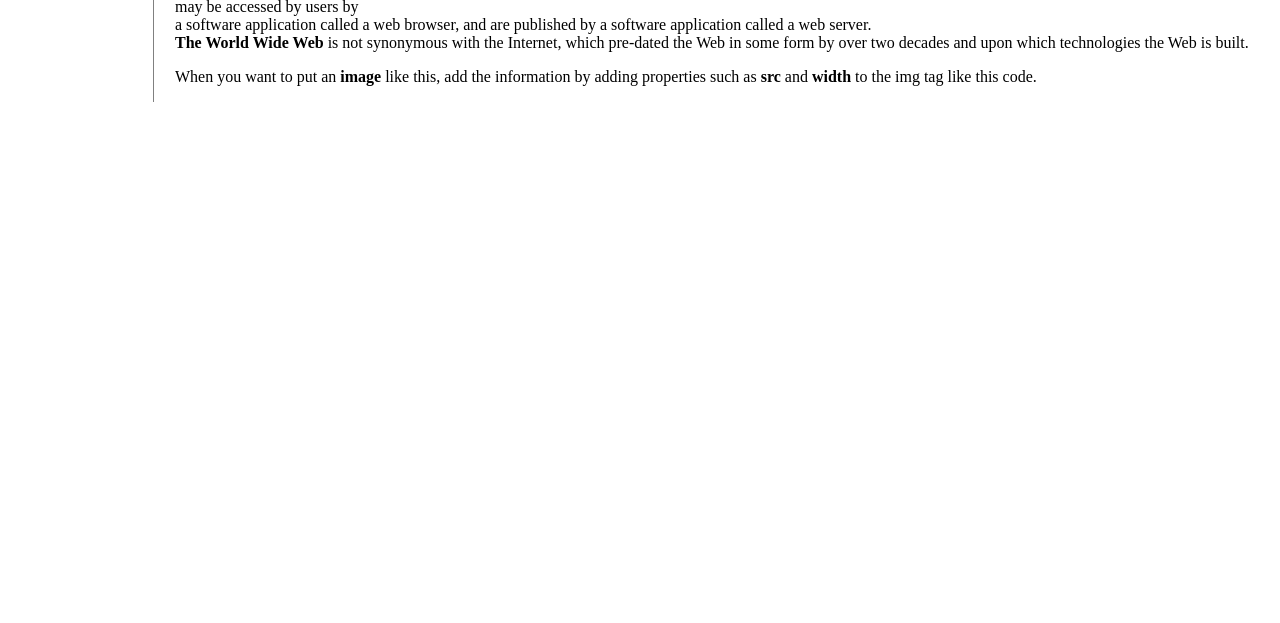
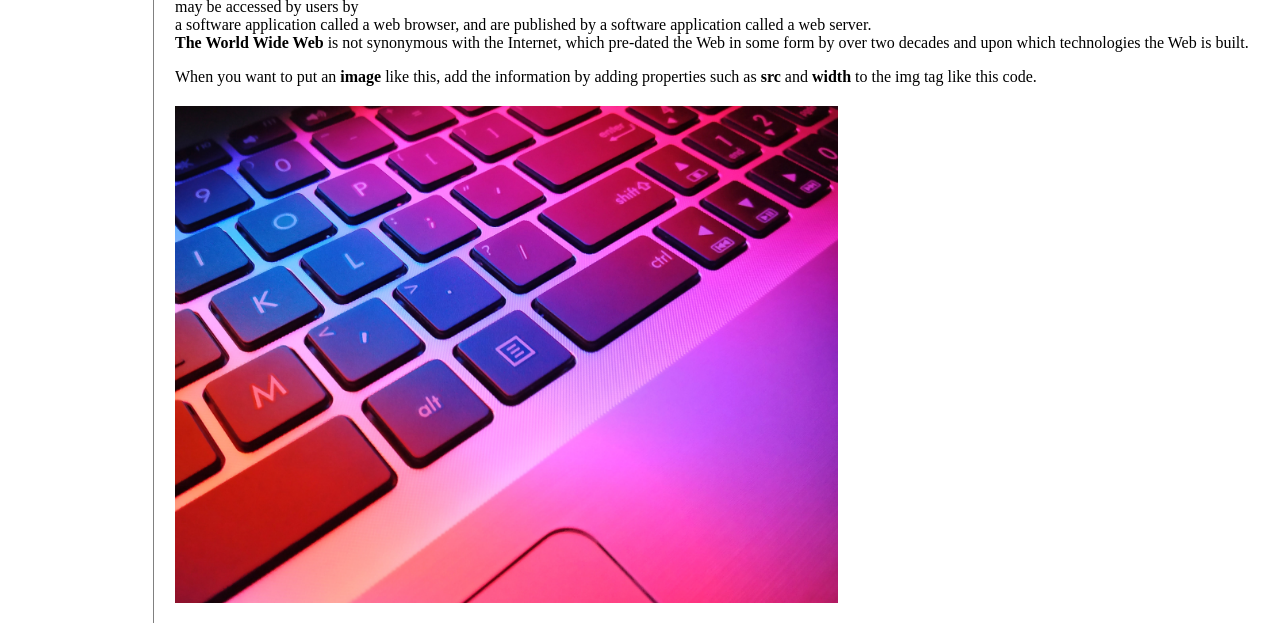
Before and after one commit to HUN77/web3, a plain HTML site: page index.html in a window 1280 px wide. Shown: the part 227-850 px from the top of the page. Before the commit the page ends 800 px from the top, so only its background shows below. Drawn offline with Linux system fonts and the light colour scheme.

Commit message:
second version

```diff
--- a/index.html
+++ b/index.html
@@ -25,9 +25,10 @@
       <strong>Protocol (HTTP)</strong>, may be accessed by users by <br>a software application called a web browser,
       and are published by a software application called a web server. <br><strong>The World Wide Web</strong>
       is not synonymous with the Internet, which pre-dated the Web in some form by over two decades and upon which technologies the Web is built.
-
-      <p>When you want to put an <strong>image</strong> like this, add the information by adding properties such as <strong>src</strong> and <strong>width</strong> to the img tag like this code.
-    </div>
-  </div>
+      <p>When you want to put an <strong>image</strong> like this, add the information by adding properties such as <strong>src</strong>
+      and <strong>width</strong> to the img tag like this code.
+       <br> <img src="keyboard.jpg" width="60%">
+      </div>
+ </div>
 </body>
 </html>
--- a/style.css
+++ b/style.css
@@ -45,3 +45,6 @@ body{
     border-bottom:none;
   }
   }
+  img{
+      margin-top: 20px;
+  }
```
Also changed, not shown: 1.html (+1 -0 lines), 2.html (+1 -0 lines), 3.html (+2 -1 lines), css.jpg (added), javascript.jpg (added), keyboard.jpg (added), 1 other file.
